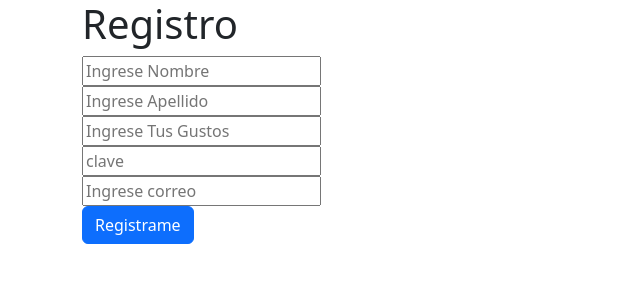
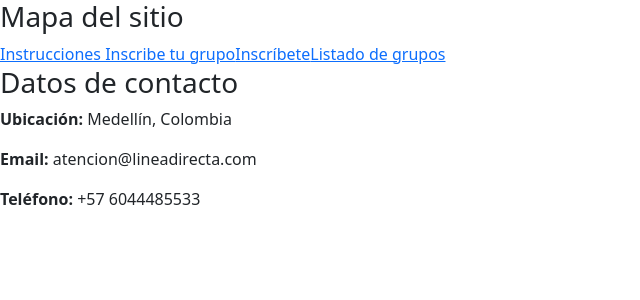
Before and after one commit to EstebanBenitez/CodigoModaReact, a React (Create React App) app: page / in a window 1280 px wide. Shown: the top 300 px of the page, without its empty margins (0-640 px from the left). Built offline with nearby package versions, Linux system fonts and the light colour scheme.

Commit message:
se sube Archivos

```diff
--- a/src/App.js
+++ b/src/App.js
@@ -1,11 +1,13 @@
 
 import React from 'react'
 import Formulario from './components/Formularios';
+import Header from './components/Header';
 
 function App() {
   return (
     <div>
     <Formulario/>
+
 
     </div>
   )
--- /dev/null
+++ b/src/components/Footer.js
@@ -0,0 +1,27 @@
+import React from "react";
+
+
+function  Footer(){
+    return(
+<>
+
+    <div class="Smapa">
+        <h3>Mapa del sitio</h3>
+        <a href="">Instrucciones</a>
+        <a href=""> Inscribe tu grupo</a>
+        <a href="">Inscríbete</a>
+        <a href="">Listado de grupos</a>
+    </div>
+    <div>
+       <h3>Datos de contacto</h3>
+       <p><strong>Ubicación: </strong>Medellín, Colombia</p>
+       <p><strong>Email: </strong>atencion@lineadirecta.com</p>
+       <p><strong>Teléfono: </strong> +57 6044485533</p>
+    </div>
+</>
+
+
+    )
+}
+
+export default Footer ;
--- a/src/components/Formularios.js
+++ b/src/components/Formularios.js
@@ -62,7 +62,7 @@ function Formulario() {
           <input
            placeholder='clave '
            className='from-control'
-           type="password"
+
            name="calve"
            onChange={registros} >
            </input>
@@ -85,6 +85,7 @@ function Formulario() {
           </div>
 
 
+
        </form>
 
 
--- /dev/null
+++ b/src/components/Header.js
@@ -0,0 +1,27 @@
+import React from "react";
+
+function Header(){
+      return(
+    <>
+
+    <nav class="">
+        <a href=""> Instrucciones</a>
+        <a href=""> Inscribe tu grupo</a>
+        <a href="">Inscríbete</a>
+        <a href="">Listado de grupos</a>
+    </nav>
+          <div className="">
+          <button className='btn btn-primary' type='submit'>Registrame</button>
+          </div>
+
+
+          <div className="">
+          <button className='btn btn-primary' type='submit'>ingresar</button>
+          </div>
+    </>
+
+      )
+}
+
+
+export default Header ;
--- a/src/index.css
+++ /dev/null
@@ -1,13 +0,0 @@
-body {
-  margin: 0;
-  font-family: -apple-system, BlinkMacSystemFont, 'Segoe UI', 'Roboto', 'Oxygen',
-    'Ubuntu', 'Cantarell', 'Fira Sans', 'Droid Sans', 'Helvetica Neue',
-    sans-serif;
-  -webkit-font-smoothing: antialiased;
-  -moz-osx-font-smoothing: grayscale;
-}
-
-code {
-  font-family: source-code-pro, Menlo, Monaco, Consolas, 'Courier New',
-    monospace;
-}
--- a/src/index.js
+++ b/src/index.js
@@ -1,16 +1,15 @@
 import React from 'react';
 import ReactDOM from 'react-dom/client';
-import './index.css';
 import App from './App';
 import reportWebVitals from './reportWebVitals';
-
-
+import Header from './components/Header';
+import Footer from './components/Footer';
 
 
 const root = ReactDOM.createRoot(document.getElementById('root'));
 root.render(
   <React.StrictMode>
-    <App/>
+    <Footer/>
   </React.StrictMode>
 );
 
```
Also changed, not shown: src/components/Amigos.js (added, +23 -0 lines).
